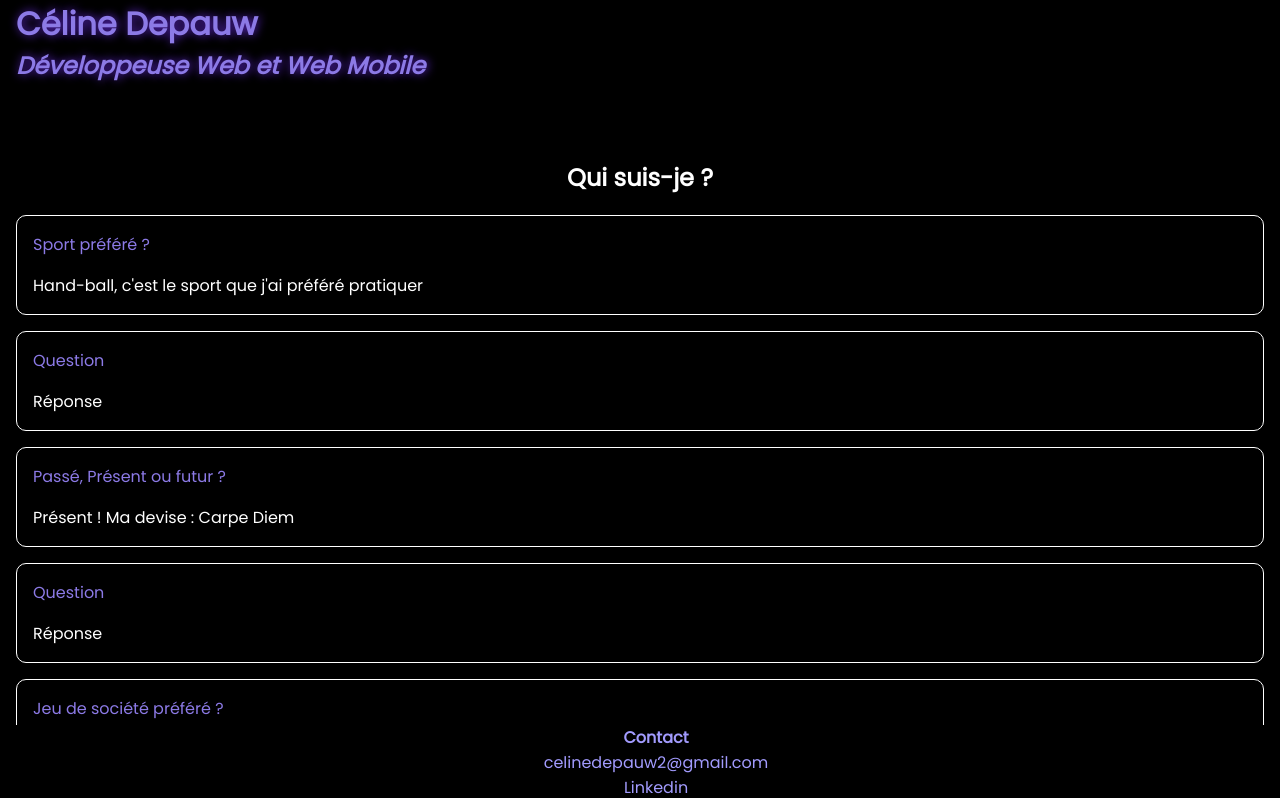
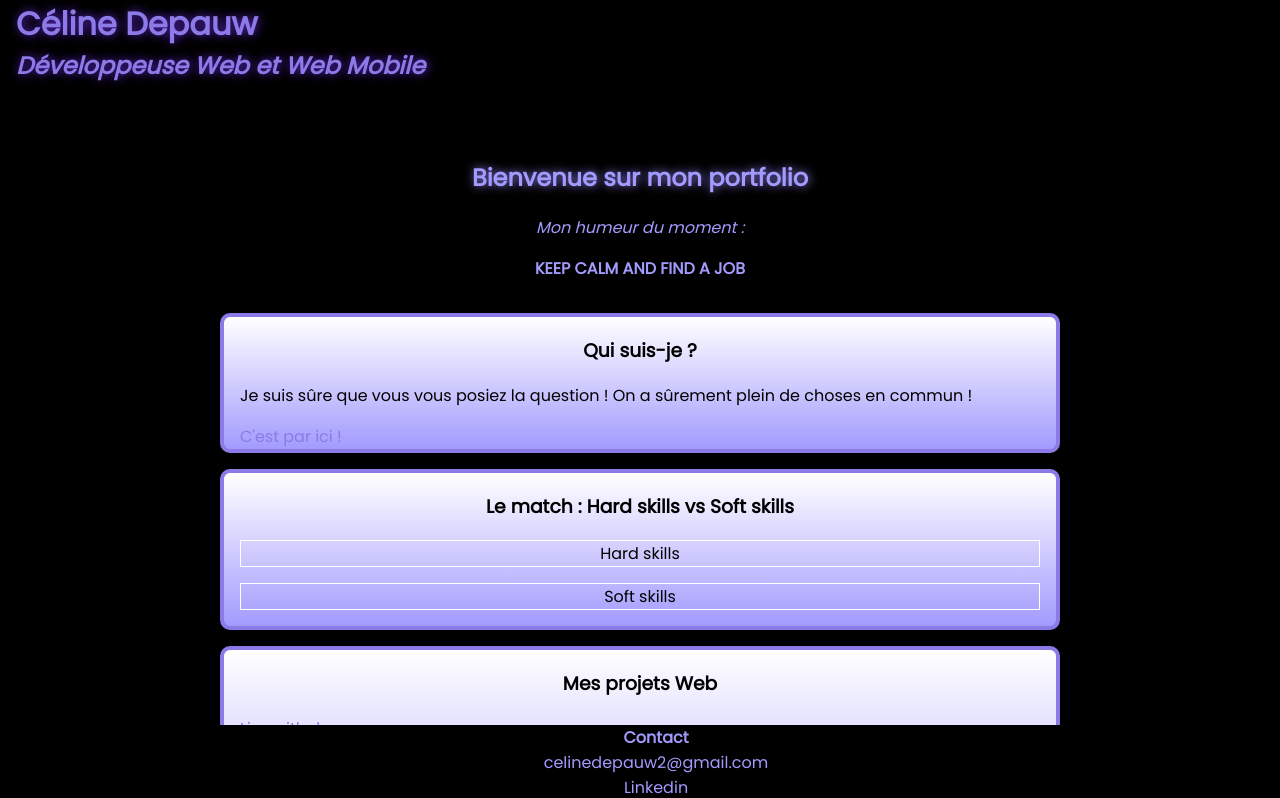
Before and after one commit to celinedepauw/netlify_deploy, a React (Create React App) app in the folder portfolio/: page / in a window 1280 px wide. Shown: the top 798 px of the page. Built offline with nearby package versions, Linux system fonts and the light colour scheme.

Commit message:
link to the page who I am

```diff
--- a/portfolio/src/App.js
+++ b/portfolio/src/App.js
@@ -1,5 +1,5 @@
 import Header from '../src/components/Header';
-import WhoIAm from '../src/components/WhoIAm';
+import Page from '../src/components/Page';
 import Footer from '../src/components/Footer';
 
 import './App.scss';
@@ -8,7 +8,7 @@ function App() {
   return (
     <div className="App">
       <Header />
-      <WhoIAm />
+      <Page />
       <Footer />
     </div>
   );
--- a/portfolio/src/components/Home/WhoIAmSmall.js
+++ b/portfolio/src/components/Home/WhoIAmSmall.js
@@ -1,10 +1,11 @@
 import React from 'react';
+import { Link } from 'react-router-dom';
 
 const WhoIAmSmall = () => (
     <div className="whoIAmSmall">
         <h3 className="whoIAmSmall_title">Qui suis-je ?</h3>
         <p className="whoIAmSmall_intro">Je suis sûre que vous vous posiez la question ! On a sûrement plein de choses en commun !</p>
-        <a href="" className="whoIAmSmall_link">C'est par ici !</a>
+        <Link to="/qui_suis_je" className="whoIAmSmall_link">C'est par ici !</Link>
     </div>
 );
 
--- /dev/null
+++ b/portfolio/src/components/Page/index.js
@@ -0,0 +1,20 @@
+import React from 'react';
+import { Route, Switch } from 'react-router-dom';
+
+import Home from '../Home';
+import WhoIAm from '../WhoIAm';
+
+const Page = () => (
+    <div className="page">
+        <Switch>
+            <Route exact path="/qui_suis_je">
+                <WhoIAm />
+            </Route>
+            <Route exact path="/">
+                <Home />
+            </Route>
+        </Switch>
+    </div>
+);
+
+export default Page;
--- a/portfolio/src/index.js
+++ b/portfolio/src/index.js
@@ -1,12 +1,15 @@
 import React from 'react';
 import ReactDOM from 'react-dom';
+import { BrowserRouter as Router } from 'react-router-dom';
 import './index.scss';
 import App from './App';
 import reportWebVitals from './reportWebVitals';
 
 ReactDOM.render(
   <React.StrictMode>
+    <Router>
     <App />
+    </Router>
   </React.StrictMode>,
   document.getElementById('root')
 );
```
Also changed, not shown: portfolio/src/components/Page/page.scss (added).
